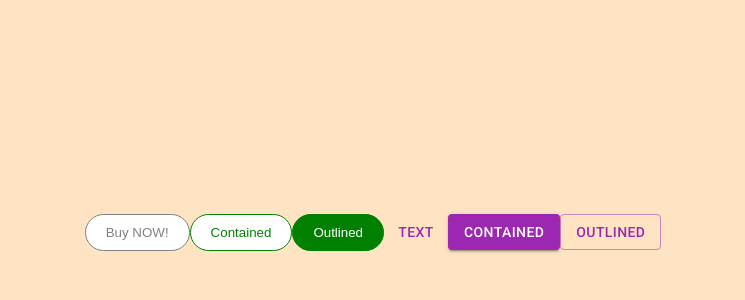
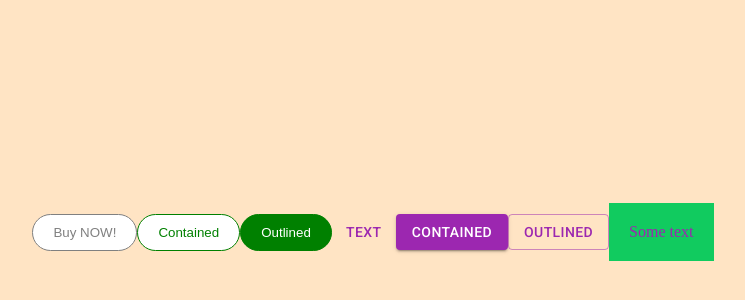
Before and after one commit to kirik5/styled-theme-material, a React (Create React App) app: page / in a window 1280 px wide. Shown: the part 168-468 px from the top of the page, without its empty margins (267-1012 px from the left). Built offline with nearby package versions, Linux system fonts and the light colour scheme.

Commit message:
010 создаем свой компонент, который привязан к теме material ui

```diff
--- a/src/App.js
+++ b/src/App.js
@@ -2,9 +2,9 @@ import React from 'react'
 import './App.css';
 import MyButton from "./MyButton";
 import { ThemeProvider } from '@mui/material/styles';
-
 import {primaryTheme} from "./primaryTheme";
 import MyMaterialButton from "./MyMaterialButton";
+import MyComponent from "./MyComponent";
 
 function App() {
     return (
@@ -16,6 +16,7 @@ function App() {
                 <MyMaterialButton variant="text">Text</MyMaterialButton>
                 <MyMaterialButton variant="contained">Contained</MyMaterialButton>
                 <MyMaterialButton variant="outlined">Outlined</MyMaterialButton>
+                <MyComponent>Some text</MyComponent>
             </div>
         </ThemeProvider>
 
--- /dev/null
+++ b/src/MyComponent.jsx
@@ -0,0 +1,19 @@
+import React from 'react'
+import {styled} from '@mui/material/styles';
+
+const MyComponentStyled = styled('div')(({theme}) => {
+    console.log(theme)
+    return (
+        {
+            backgroundColor: theme.palette.secondary.main,
+            color: theme.palette.primary.main,
+            padding: '20px',
+        }
+    )
+})
+
+const MyComponent = ({children}) => {
+    return <MyComponentStyled>{children}</MyComponentStyled>
+}
+
+export default MyComponent
```
